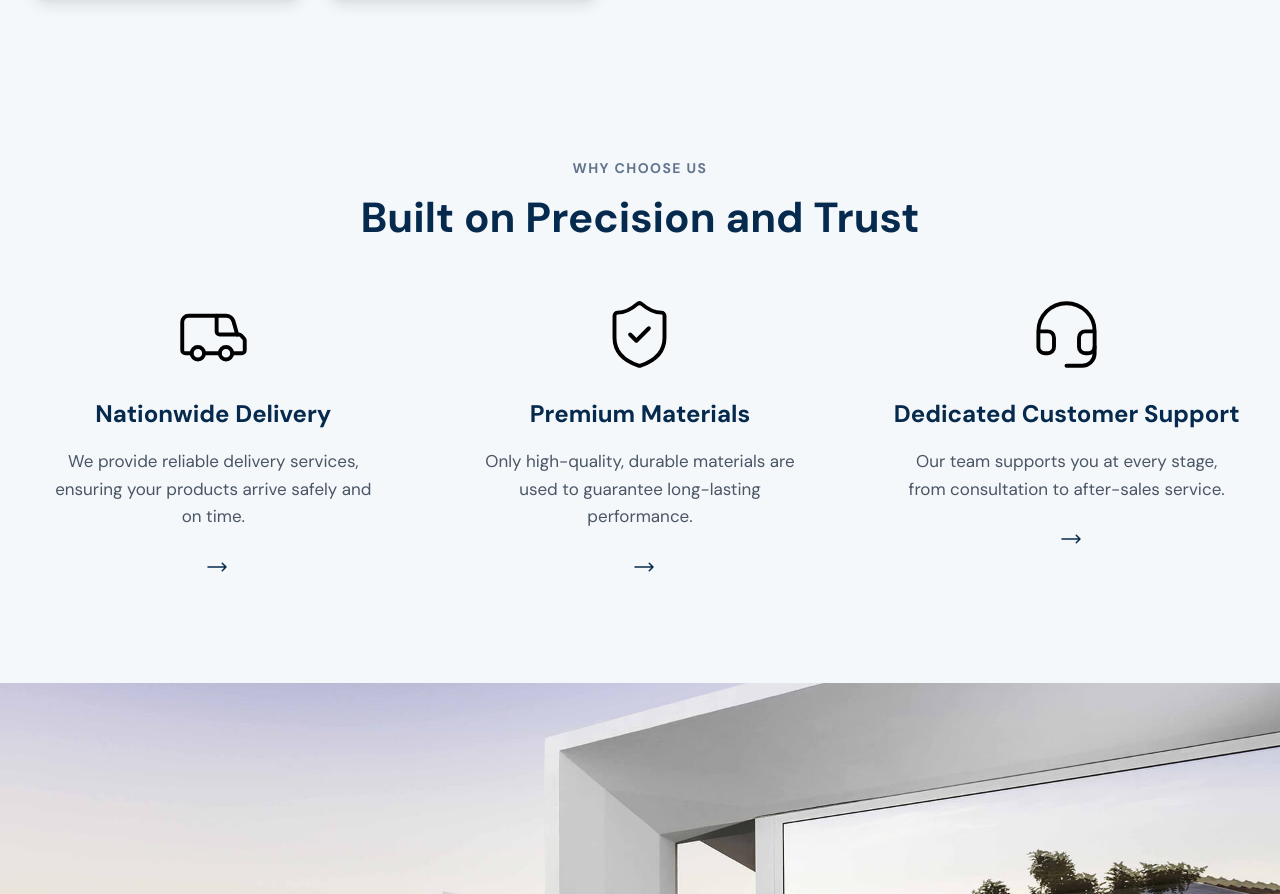
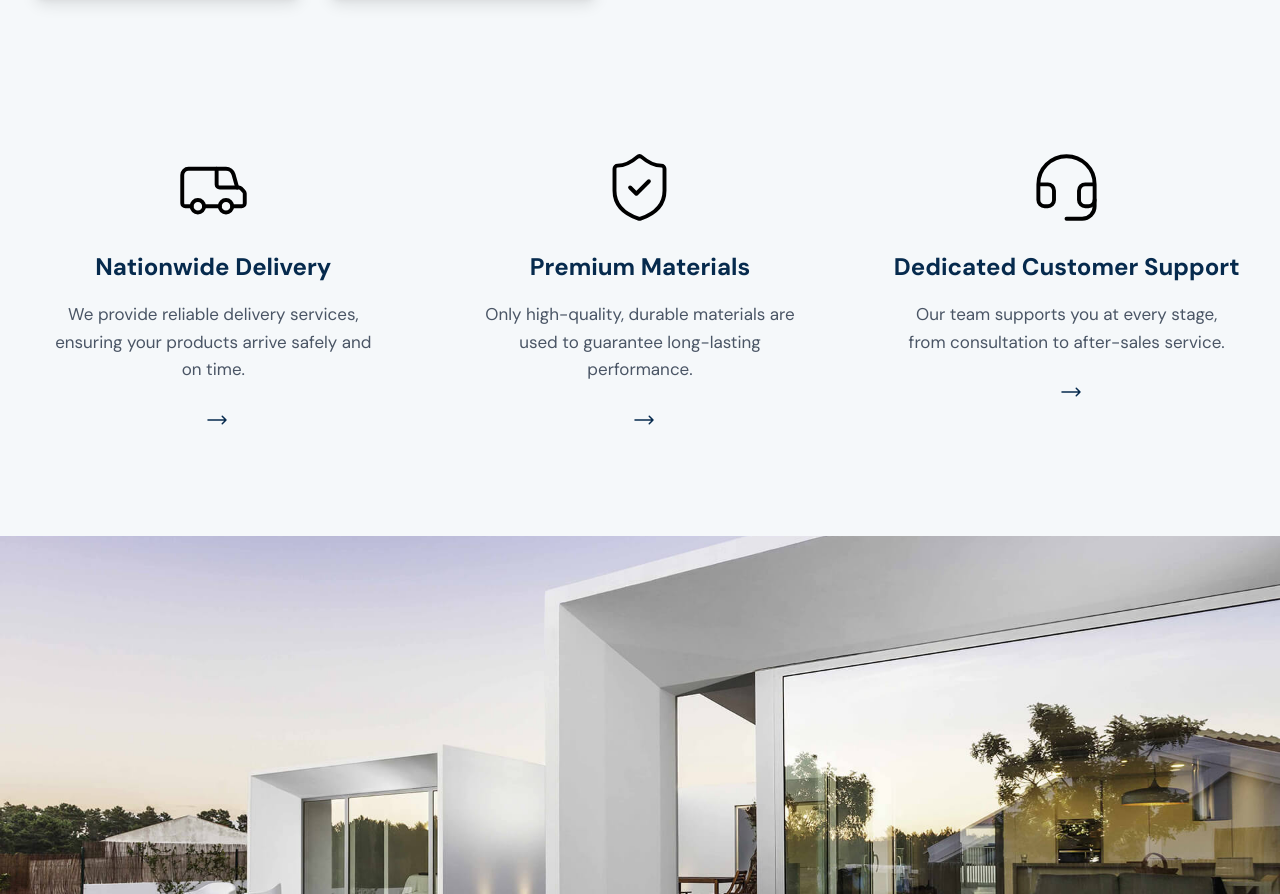
Before and after one commit to uzair-shakeel/chrimson, a Next.js app: page / in a window 1280 px wide. Shown: the part 3575-4469 px from the top of the page. Built offline with nearby package versions, Linux system fonts and the light colour scheme.

Commit message:
features

```diff
--- a/src/components/FeaturesSection.tsx
+++ b/src/components/FeaturesSection.tsx
@@ -58,16 +58,7 @@ export default function FeaturesSection() {
             </section>
 
             {/* Original three-column features grid below */}
-            <section className="container mx-auto px-4 py-16">
-                <div className="text-center mb-12">
-                    <p className="text-sm font-bold tracking-widest text-slate-500 uppercase mb-2">
-                        {whyUs.leadingText}
-                    </p>
-                    <h2 className="text-[32px] md:text-[42px] font-bold text-[#062A4D]">
-                        {whyUs.heading}
-                    </h2>
-                </div>
-
+            <section className="container mx-auto px-4 pt-2 pb-16">
                 <div className="grid grid-cols-1 md:grid-cols-3 gap-8 text-center mt-12">
                     {whyUs.sections.map((feature, index) => (
                         <div
```
